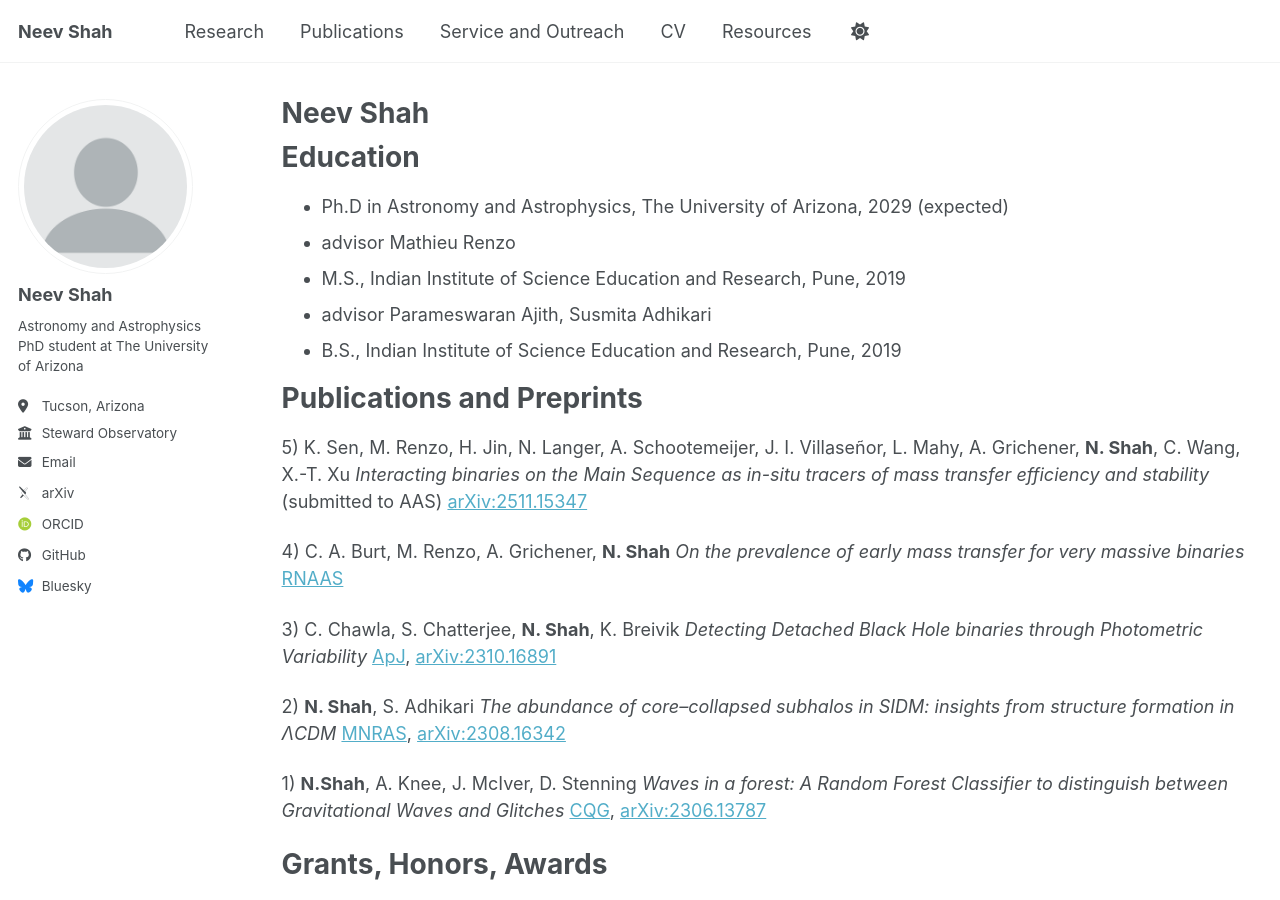
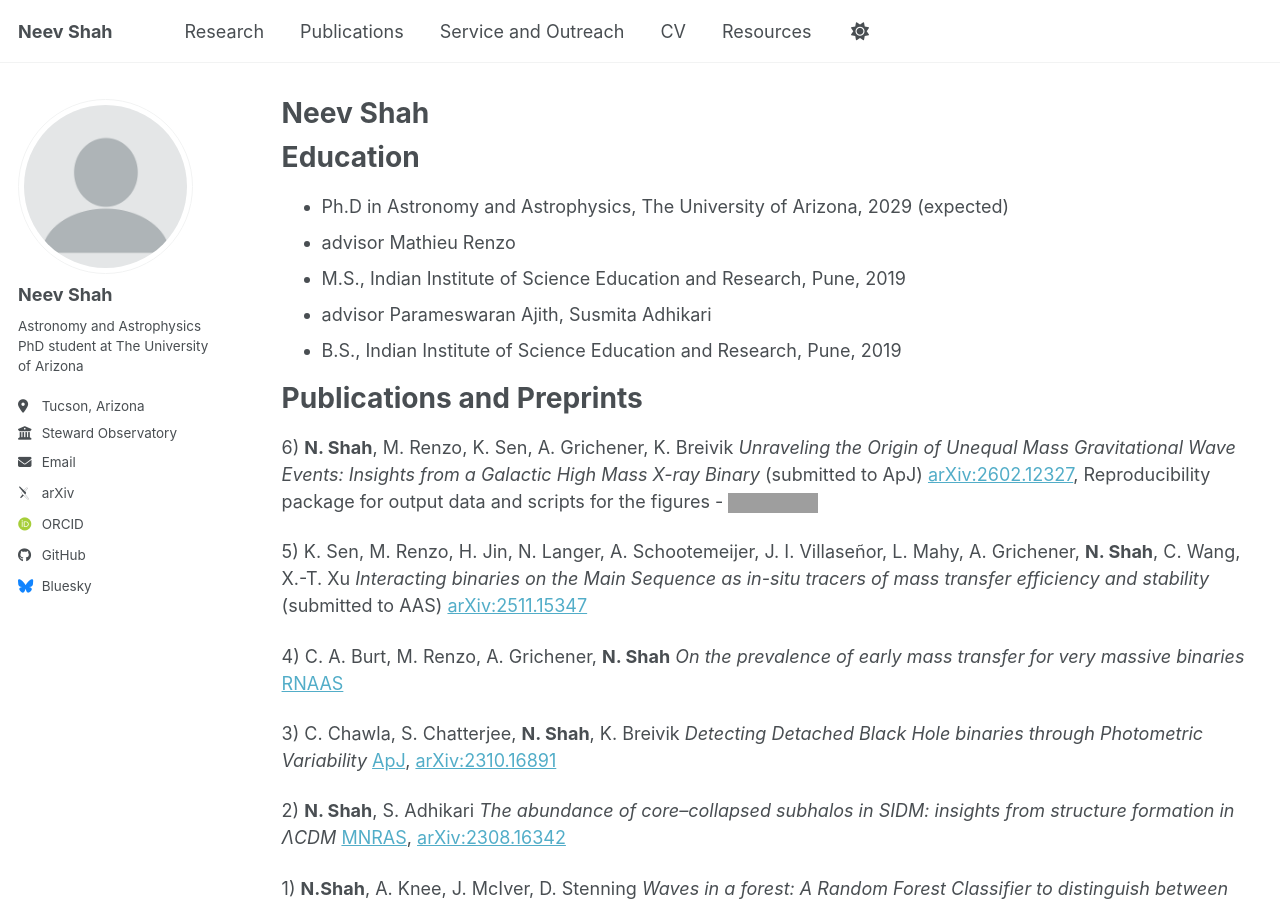
Before and after one commit to neevshah101/neevshah101.github.io, a Jekyll site: the page built from _pages/cv.md, in a window 1280 px wide and 900 px high. Built offline with Jekyll 4.4.1, drawn with Linux system fonts in a browser that asks for light colours; some web fonts are replaced; a script bundle is joined from its source files by our own code; library files that are not in the unit come from our copies; grey boxes are pictures that could not be loaded.

Commit message:
added zenodo to cv

```diff
--- a/_pages/cv.md
+++ b/_pages/cv.md
@@ -19,6 +19,11 @@ Education
 
 Publications and Preprints
 ======
+
+6) **N. Shah**, M. Renzo, K. Sen, A. Grichener, K. Breivik
+*Unraveling the Origin of Unequal Mass Gravitational Wave Events: Insights from a Galactic High Mass X-ray Binary*
+(submitted to ApJ) [arXiv:2602.12327](https://arxiv.org/abs/2602.12327), Reproducibility package for output data and scripts for the figures - [![DOI](https://zenodo.org/badge/DOI/10.5281/zenodo.18615967.svg)](https://doi.org/10.5281/zenodo.18615967)
+
 5) K. Sen, M. Renzo, H. Jin, N. Langer, A. Schootemeijer, J. I. Villaseñor, L. Mahy, A. Grichener, **N. Shah**, C. Wang, X.-T. Xu
 *Interacting binaries on the Main Sequence as in-situ tracers of mass transfer efficiency and stability*
 (submitted to AAS) [arXiv:2511.15347](https://arxiv.org/abs/2511.15347)
```
